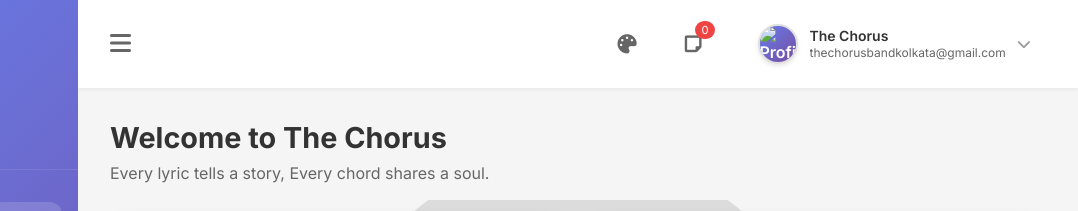
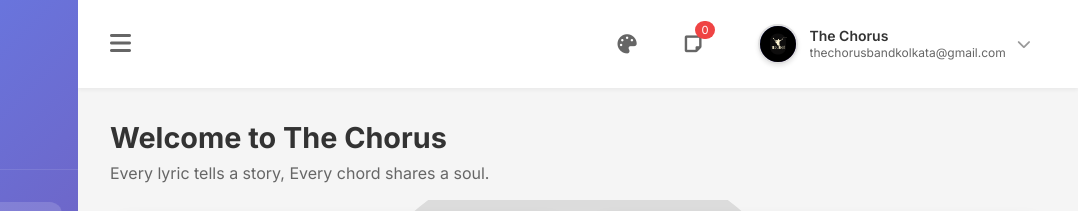
Before and after one commit to Piyal9/The-Chorus, a plain HTML site: page index.html in a window 1280 px wide. Shown: the top 211 px of the page, 202-1280 px from the left. Drawn offline with Linux system fonts and the light colour scheme.

Commit message:
Update index.html

```diff
--- a/index.html
+++ b/index.html
@@ -132,7 +132,7 @@
 
                 <div class="user-menu" id="userMenu">
                     <div class="user-avatar" id="userAvatar">
-                        <img src="BG.jepg" alt="Profile">
+                        <img src="fav.png" alt="Profile">
                     </div>
                     <div class="user-info">
                         <span class="user-name" id="userName">The Chorus</span>
```
